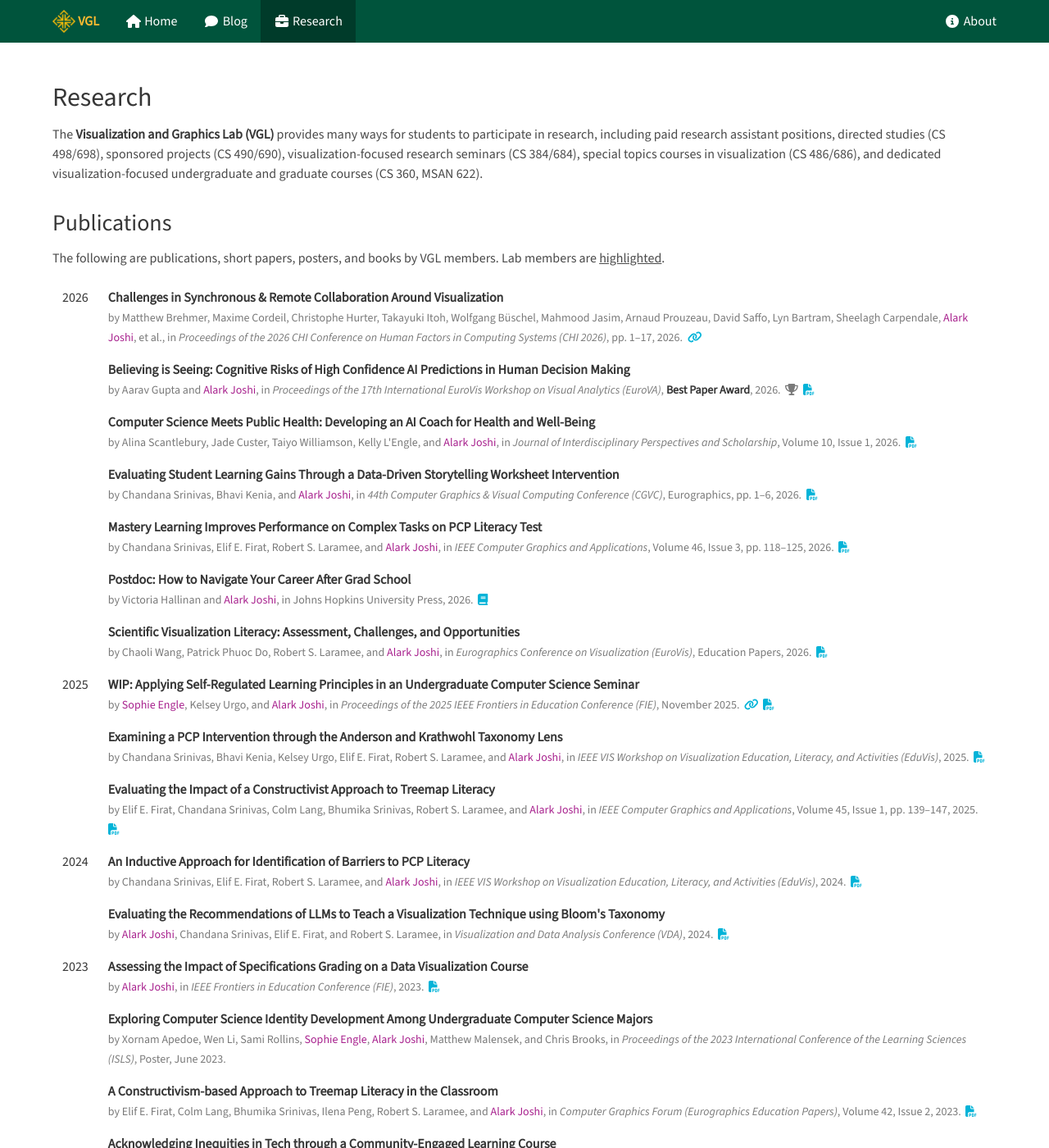
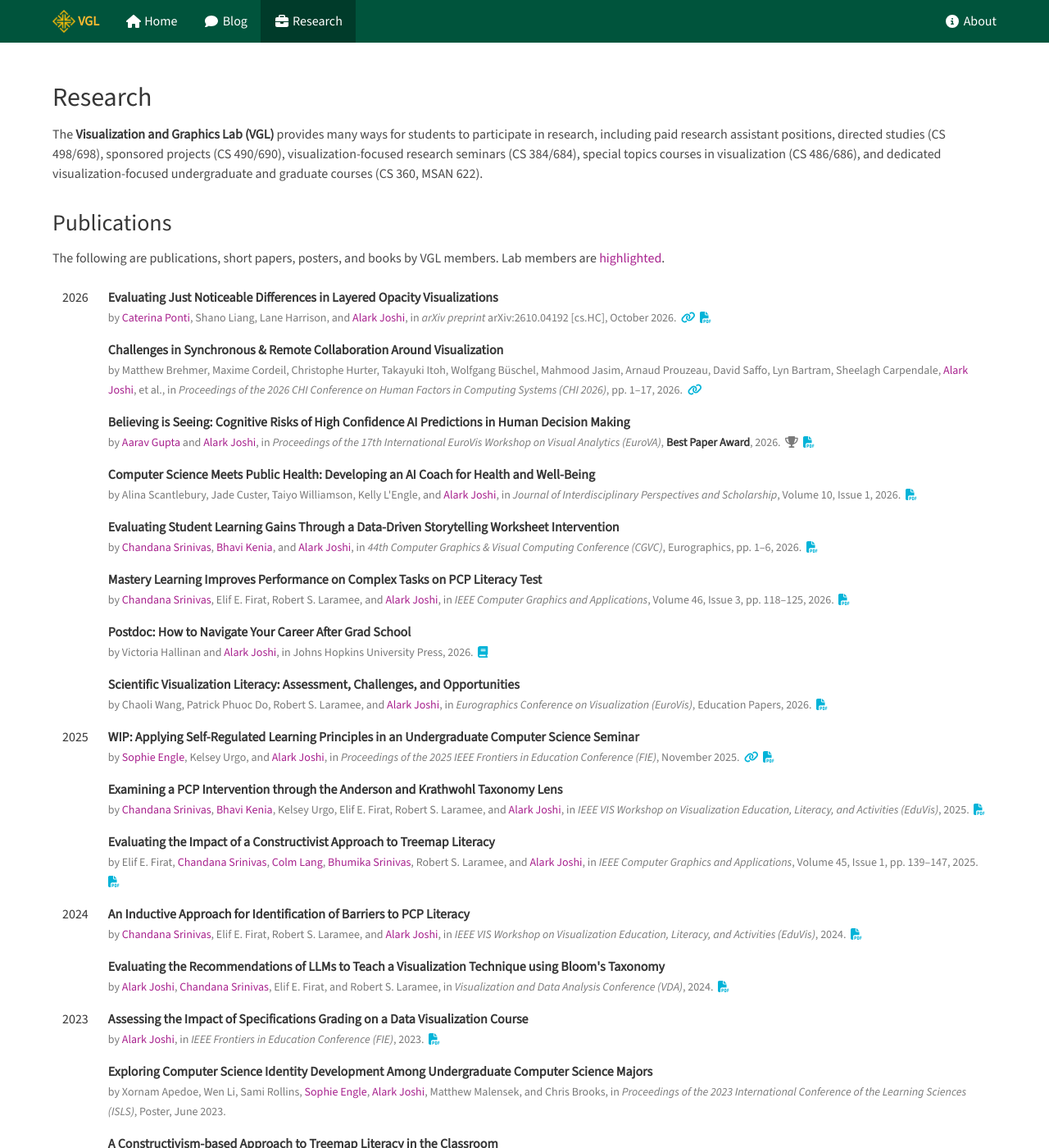
Before and after one commit to usfvgl/usfvgl.github.io, a Jekyll site: the page built from research.html, in a window 1280 px wide and 1400 px high. Shown: the whole window at 82% size. Built offline with Jekyll 4.4.1, drawn with Linux system fonts in a browser that asks for light colours; some of the changed text lies outside the part shown.

Commit message:
Highlight student lab members; add JND layered opacity preprint
Co-Authored-By: Claude Opus 5.5 <noreply@anthropic.com>

```diff
--- a/_data/papers.yml
+++ b/_data/papers.yml
@@ -29,6 +29,21 @@
 #############################
 
 publications:
+  - title   : 'Evaluating Just Noticeable Differences in Layered Opacity Visualizations'
+    authors :
+      - '<u>Caterina Ponti</u>'
+      - 'Shano Liang'
+      - 'Lane Harrison'
+      - '<u>Alark Joshi</u>'
+    cite    : '<em>arXiv preprint</em> arXiv:2610.04192 [cs.HC]'
+    date    : 2026-10-03
+    links   :
+      - link: 'https://arxiv.org/abs/2610.04192'
+        icon: 'fas fa-link'
+        name: 'arXiv page'
+      - link: 'https://arxiv.org/pdf/2610.04192'
+        icon: 'fas fa-file-pdf'
+        name: 'PDF'
   - title   : 'Challenges in Synchronous &amp; Remote Collaboration Around Visualization'
     authors :
       - 'Matthew Brehmer'
@@ -82,7 +97,7 @@ publications:
 
   - title   : 'Mastery Learning Improves Performance on Complex Tasks on PCP Literacy Test'
     authors :
-      - 'Chandana Srinivas'
+      - '<u>Chandana Srinivas</u>'
       - 'Elif E. Firat'
       - 'Robert S. Laramee'
       - '<u>Alark Joshi</u>'
@@ -99,8 +114,8 @@ publications:
 
   - title   : 'Evaluating Student Learning Gains Through a Data-Driven Storytelling Worksheet Intervention'
     authors :
-      - 'Chandana Srinivas'
-      - 'Bhavi Kenia'
+      - '<u>Chandana Srinivas</u>'
+      - '<u>Bhavi Kenia</u>'
       - '<u>Alark Joshi</u>'
     cite    : '<em>44th Computer Graphics &amp; Visual Computing Conference (CGVC)</em>, Eurographics'
     pages   :
@@ -130,7 +145,7 @@ publications:
 
   - title   : 'Believing is Seeing: Cognitive Risks of High Confidence AI Predictions in Human Decision Making'
     authors :
-      - 'Aarav Gupta'
+      - '<u>Aarav Gupta</u>'
       - '<u>Alark Joshi</u>'
     cite    : '<em>Proceedings of the 17th International EuroVis Workshop on Visual Analytics (EuroVA)</em>, <strong>Best Paper Award</strong>'
     date    : 2026-01-01
@@ -160,8 +175,8 @@ publications:
 
   - title   : 'Examining a PCP Intervention through the Anderson and Krathwohl Taxonomy Lens'
     authors :
-      - 'Chandana Srinivas'
-      - 'Bhavi Kenia'
+      - '<u>Chandana Srinivas</u>'
+      - '<u>Bhavi Kenia</u>'
       - 'Kelsey Urgo'
       - 'Elif E. Firat'
       - 'Robert S. Laramee'
@@ -177,9 +192,9 @@ publications:
   - title   : 'Evaluating the Impact of a Constructivist Approach to Treemap Literacy'
     authors :
       - 'Elif E. Firat'
-      - 'Chandana Srinivas'
-      - 'Colm Lang'
-      - 'Bhumika Srinivas'
+      - '<u>Chandana Srinivas</u>'
+      - '<u>Colm Lang</u>'
+      - '<u>Bhumika Srinivas</u>'
       - 'Robert S. Laramee'
       - '<u>Alark Joshi</u>'
     cite    : '<em>IEEE Computer Graphics and Applications</em>, Volume 45, Issue 1'
@@ -195,7 +210,7 @@ publications:
 
   - title   : 'An Inductive Approach for Identification of Barriers to PCP Literacy'
     authors :
-      - 'Chandana Srinivas'
+      - '<u>Chandana Srinivas</u>'
       - 'Elif E. Firat'
       - 'Robert S. Laramee'
       - '<u>Alark Joshi</u>'
@@ -210,7 +225,7 @@ publications:
   - title   : 'Evaluating the Recommendations of LLMs to Teach a Visualization Technique using Bloom''s Taxonomy'
     authors :
       - '<u>Alark Joshi</u>'
-      - 'Chandana Srinivas'
+      - '<u>Chandana Srinivas</u>'
       - 'Elif E. Firat'
       - 'Robert S. Laramee'
     cite    : '<em>Visualization and Data Analysis Conference (VDA)</em>'
@@ -247,9 +262,9 @@ publications:
   - title   : 'A Constructivism-based Approach to Treemap Literacy in the Classroom'
     authors :
       - 'Elif E. Firat'
-      - 'Colm Lang'
-      - 'Bhumika Srinivas'
-      - 'Ilena Peng'
+      - '<u>Colm Lang</u>'
+      - '<u>Bhumika Srinivas</u>'
+      - '<u>Ilena Peng</u>'
       - 'Robert S. Laramee'
       - '<u>Alark Joshi</u>'
     cite    : '<em>Computer Graphics Forum (Eurographics Education Papers)</em>, Volume 42, Issue 2'
@@ -280,7 +295,7 @@ publications:
 
   - title   : 'Lessons Learned from Quantitatively Exploring Visualization Rubric Utilization for Peer Feedback'
     authors :
-      - 'Daniel Barajas'
+      - '<u>Daniel Barajas</u>'
       - 'Xornam Apedoe'
       - 'David Guy Brizan'
       - '<u>Alark Joshi</u>'
@@ -315,7 +330,7 @@ publications:
 
   - title   : 'Evaluating Bloom''s Taxonomy-based Learning Modules for Parallel Coordinates Literacy'
     authors :
-      - 'Ilena Peng'
+      - '<u>Ilena Peng</u>'
       - 'Elif E. Firat'
       - 'Robert S. Laramee'
       - '<u>Alark Joshi</u>'
@@ -345,7 +360,7 @@ publications:
 
   - title   : 'Nirmaan: Dataset Generation for Multiclass Scatterplot Studies'
     authors :
-      - 'Allison Wong'
+      - '<u>Allison Wong</u>'
       - '<u>Alark Joshi</u>'
       - '<u>Sophie Engle</u>'
     cite    : '<em>Proceedings of IS&amp;T International Symposium on Electronic Imaging: Visualization and Data Analysis (VDA)</em>'
@@ -484,7 +499,7 @@ publications:
     authors :
       - 'Mingxin Lu'
       - 'Edmund Wong'
-      - 'Daniel Barajas'
+      - '<u>Daniel Barajas</u>'
       - 'Xiaochen Li'
       - 'Mosopefoluwa Ogundipe'
       - 'Nate Wilson'
--- a/css/vgl.css
+++ b/css/vgl.css
@@ -9,7 +9,8 @@
   border: none !important;
 }
 
-.papers u {
+.papers u,
+.lab-member {
   text-decoration: none;
   color: #A8228E;
 }
--- a/research.html
+++ b/research.html
@@ -13,7 +13,7 @@ title: Research
 
       <h2>Publications</h2>
 
-      <p>The following are publications, short papers, posters, and books by VGL members. Lab members are <u>highlighted</u>.</p>
+      <p>The following are publications, short papers, posters, and books by VGL members. Lab members are <span class="lab-member">highlighted</span>.</p>
 
       <!-- beg table -->
       <table class="table is-hoverable is-borderless papers">
```
